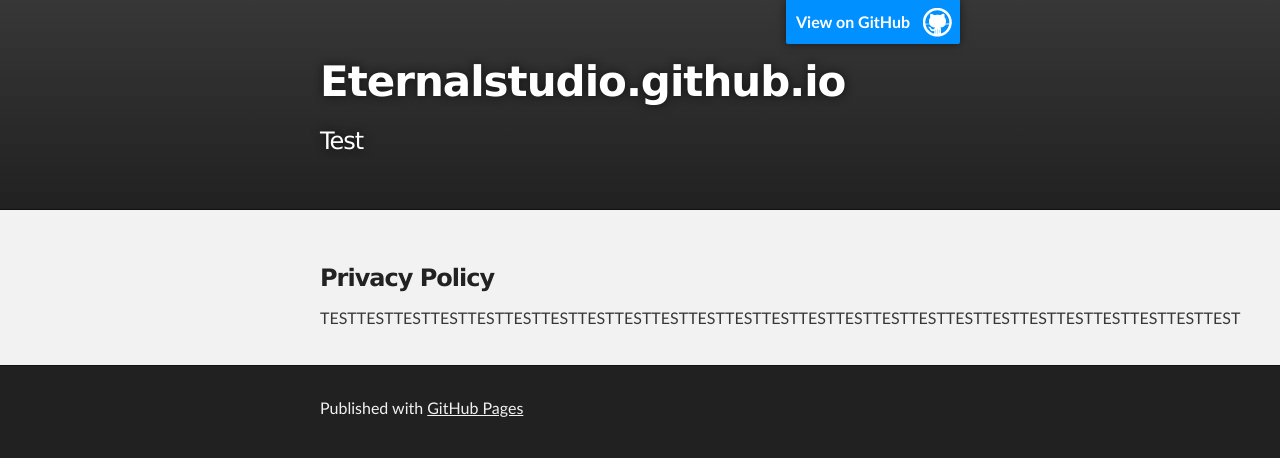
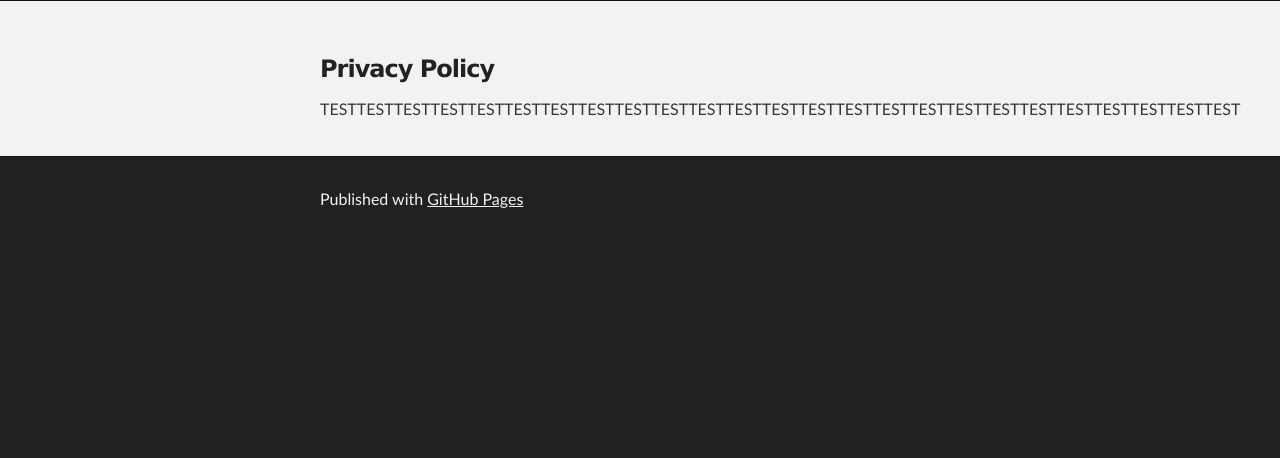
Before and after one commit to EternalStudio/eternalstudio.github.io, a plain HTML site: page index.html in a window 1280 px wide. Drawn offline with Linux system fonts and the light colour scheme.

Commit message:
Update index.html

```diff
--- a/index.html
+++ b/index.html
@@ -13,16 +13,7 @@
 
   <body>
 
-    <!-- HEADER -->
-    <div id="header_wrap" class="outer">
-        <header class="inner">
-          <a id="forkme_banner" href="https://github.com/EternalStudio">View on GitHub</a>
 
-          <h1 id="project_title">Eternalstudio.github.io</h1>
-          <h2 id="project_tagline">Test</h2>
-
-        </header>
-    </div>
 
     <!-- MAIN CONTENT -->
     <div id="main_content_wrap" class="outer">
```
